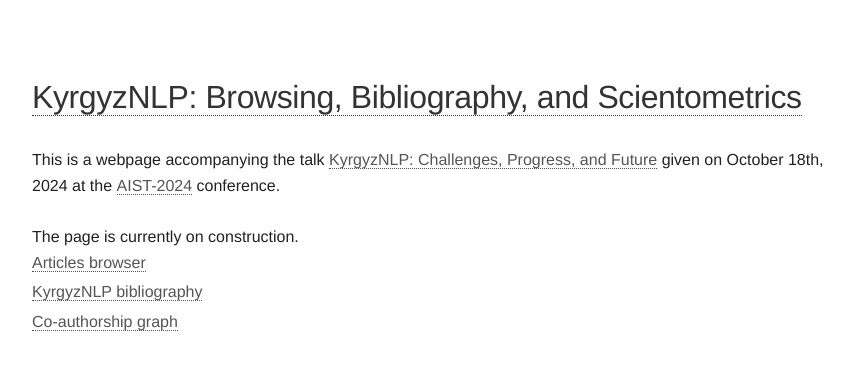
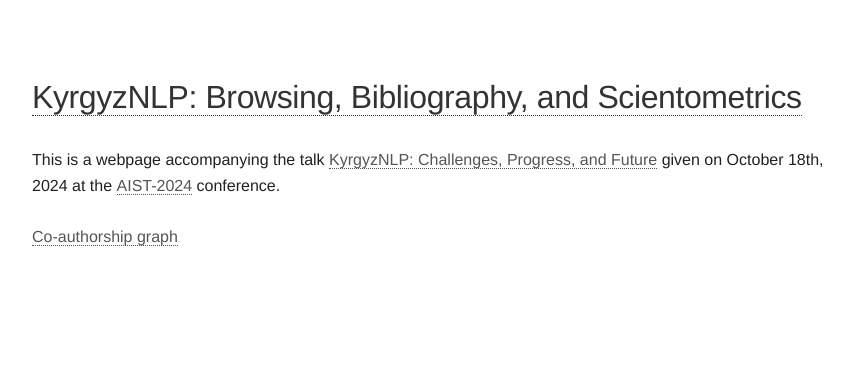
Before and after one commit to alexeyev/alexeyev.github.io, a Jekyll site: the page built from kyrgyz_nlp/index.html, in a window 1280 px wide. Shown: the top 370 px of the page, without its empty margins (208-1061 px from the left). Built offline with Jekyll 4.4.1, drawn with Linux system fonts in a browser that asks for light colours.

Commit message:
Update index.html

```diff
--- a/kyrgyz_nlp/index.html
+++ b/kyrgyz_nlp/index.html
@@ -17,10 +17,8 @@
     This is a webpage accompanying the talk <a href="/pdf/kyrgyz-nlp-slides_2024.pdf">KyrgyzNLP: Challenges, Progress, and Future</a>
     given on October 18th, 2024 at the <a href="https://aistconf.org/">AIST-2024</a> conference.<br/><br/>
 
-    The page is currently on construction.
     <ul>
-      <li><a>Articles browser</a></li>
-      <li><a>KyrgyzNLP bibliography</a></li>
+      <li><a href="/kyrgyz_nlp/bibliography>KyrgyzNLP bibliography browser</a></li>
       <li><a href="/kyrgyz_nlp/coauthorship">Co-authorship graph</a></li>
     <ul/>
 </div>
```
